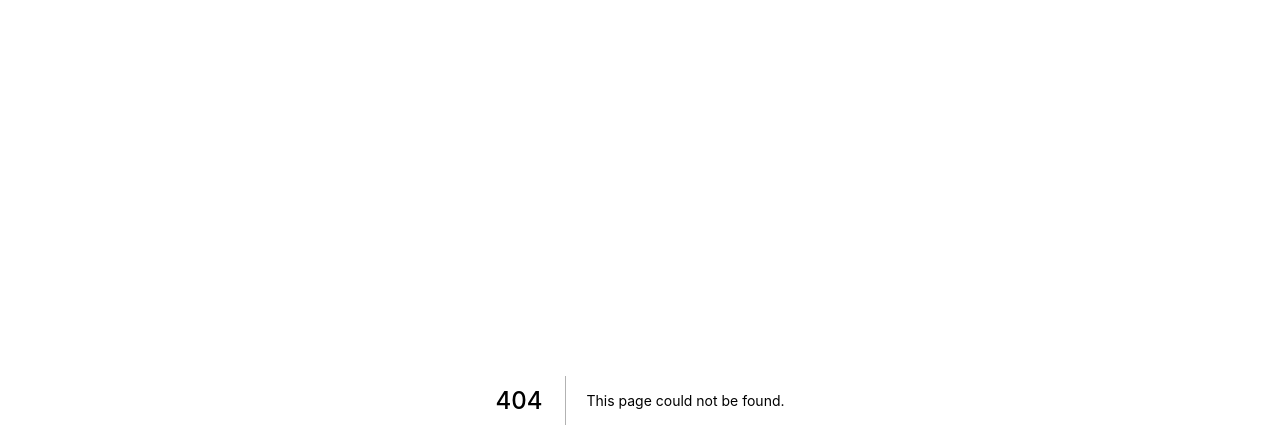
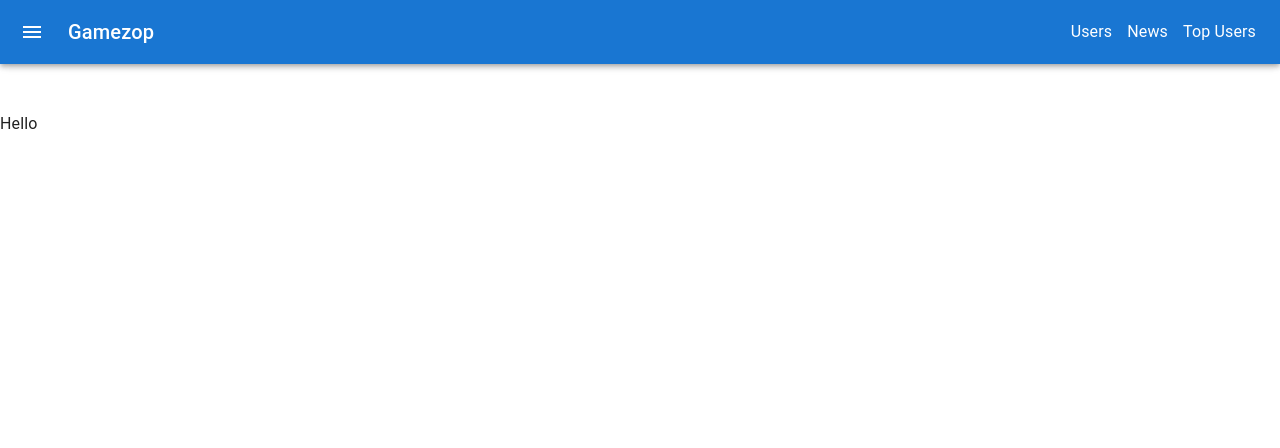
Before and after one commit to Greatgabbar/next-app-ts, a Next.js app: page /users in a window 1280 px wide. Before the commit this address had no page. Shown: the top 448 px of the page. Built offline with nearby package versions, Linux system fonts and the light colour scheme.

Commit message:
DONE : Navigation bar

```diff
--- /dev/null
+++ b/components/Nav/Nav.tsx
@@ -0,0 +1,194 @@
+import * as React from "react";
+import { styled, useTheme } from "@mui/material/styles";
+import Box from "@mui/material/Box";
+import Drawer from "@mui/material/Drawer";
+import CssBaseline from "@mui/material/CssBaseline";
+import MuiAppBar, { AppBarProps as MuiAppBarProps } from "@mui/material/AppBar";
+import Toolbar from "@mui/material/Toolbar";
+import List from "@mui/material/List";
+import Typography from "@mui/material/Typography";
+import Divider from "@mui/material/Divider";
+import IconButton from "@mui/material/IconButton";
+import MenuIcon from "@mui/icons-material/Menu";
+import ChevronLeftIcon from "@mui/icons-material/ChevronLeft";
+import ChevronRightIcon from "@mui/icons-material/ChevronRight";
+import ListItem from "@mui/material/ListItem";
+import ListItemIcon from "@mui/material/ListItemIcon";
+import ListItemText from "@mui/material/ListItemText";
+import NewspaperIcon from "@mui/icons-material/Newspaper";
+import HomeIcon from "@mui/icons-material/Home";
+import LogoutIcon from "@mui/icons-material/Logout";
+import Link from "next/link";
+
+const drawerWidth = 240;
+
+const Main = styled("main", { shouldForwardProp: (prop) => prop !== "open" })<{
+  open?: boolean;
+}>(({ theme, open }) => ({
+  flexGrow: 1,
+  padding: theme.spacing(3),
+  transition: theme.transitions.create("margin", {
+    easing: theme.transitions.easing.sharp,
+    duration: theme.transitions.duration.leavingScreen,
+  }),
+  marginLeft: `-${drawerWidth}px`,
+  ...(open && {
+    transition: theme.transitions.create("margin", {
+      easing: theme.transitions.easing.easeOut,
+      duration: theme.transitions.duration.enteringScreen,
+    }),
+    marginLeft: 0,
+  }),
+}));
+
+interface AppBarProps extends MuiAppBarProps {
+  open?: boolean;
+}
+
+const AppBar = styled(MuiAppBar, {
+  shouldForwardProp: (prop) => prop !== "open",
+})<AppBarProps>(({ theme, open }) => ({
+  transition: theme.transitions.create(["margin", "width"], {
+    easing: theme.transitions.easing.sharp,
+    duration: theme.transitions.duration.leavingScreen,
+  }),
+  ...(open && {
+    width: `calc(100% - ${drawerWidth}px)`,
+    marginLeft: `${drawerWidth}px`,
+    transition: theme.transitions.create(["margin", "width"], {
+      easing: theme.transitions.easing.easeOut,
+      duration: theme.transitions.duration.enteringScreen,
+    }),
+  }),
+}));
+
+const DrawerHeader = styled("div")(({ theme }) => ({
+  display: "flex",
+  alignItems: "center",
+  padding: theme.spacing(0, 1),
+  // necessary for content to be below app bar
+  ...theme.mixins.toolbar,
+  justifyContent: "flex-end",
+}));
+
+export default function PersistentDrawerLeft() {
+  const theme = useTheme();
+  const [open, setOpen] = React.useState(false);
+  //   const navigate = useNavigate()
+  const handleDrawerOpen = () => {
+    setOpen(true);
+  };
+
+  const handleDrawerClose = () => {
+    setOpen(false);
+  };
+
+  return (
+    <Box sx={{ display: "flex" }}>
+      <CssBaseline />
+      <AppBar position="fixed" open={open}>
+        <Toolbar>
+          <IconButton
+            color="inherit"
+            aria-label="open drawer"
+            onClick={handleDrawerOpen}
+            edge="start"
+            sx={{ mr: 2, ...(open && { display: "none" }) }}
+          >
+            <MenuIcon />
+          </IconButton>
+          <div
+            style={{
+              display: "flex",
+              width: "100%",
+              justifyContent: "space-between",
+              alignContent: "center",
+              alignItems: "center",
+            }}
+          >
+            <Typography variant="h6" noWrap component="div">
+              Gamezop
+            </Typography>
+            <div
+              style={{
+                display: "flex",
+                gap: "15px",
+              }}
+            >
+              <Link href="/users">
+                <a>Users</a>
+              </Link>
+              <Link href="/news">
+                <a>News</a>
+              </Link>
+              <Link href="/topusers">
+                <a>Top Users</a>
+              </Link>
+            </div>
+          </div>
+        </Toolbar>
+      </AppBar>
+      <Drawer
+        sx={{
+          width: drawerWidth,
+          flexShrink: 0,
+          "& .MuiDrawer-paper": {
+            width: drawerWidth,
+            boxSizing: "border-box",
+          },
+        }}
+        variant="persistent"
+        anchor="left"
+        open={open}
+      >
+        <DrawerHeader>
+          <IconButton onClick={handleDrawerClose}>
+            {theme.direction === "ltr" ? (
+              <ChevronLeftIcon />
+            ) : (
+              <ChevronRightIcon />
+            )}
+          </IconButton>
+        </DrawerHeader>
+        <Divider />
+        <List>
+          <Link href={"/users"}>
+            <a>
+              <ListItem button>
+                <ListItemIcon>
+                  <HomeIcon />
+                </ListItemIcon>
+                <ListItemText primary="Home" />
+              </ListItem>
+            </a>
+          </Link>
+          <Link href={"/news"}>
+            <a>
+              <ListItem button>
+                <ListItemIcon>
+                  <NewspaperIcon />
+                </ListItemIcon>
+                <ListItemText primary="News" />
+              </ListItem>
+            </a>
+          </Link>
+          <Link href={"/logout"}>
+            <a>
+              <ListItem button>
+                <ListItemIcon>
+                  <LogoutIcon />
+                </ListItemIcon>
+                <ListItemText primary="LogOut" />
+              </ListItem>
+            </a>
+          </Link>
+        </List>
+        <Divider />
+      </Drawer>
+      <Main open={open}>
+        <DrawerHeader />
+        {/* content */}
+      </Main>
+    </Box>
+  );
+}
--- a/pages/_app.tsx
+++ b/pages/_app.tsx
@@ -1,8 +1,14 @@
 import '../styles/globals.css'
 import type { AppProps } from 'next/app'
+import Nav from '../components/Nav/Nav'
 
 function MyApp({ Component, pageProps }: AppProps) {
-  return <Component {...pageProps} />
+  return (
+    <>
+    <Nav />
+    <Component {...pageProps} />
+    </>
+  )
 }
 
 export default MyApp
--- /dev/null
+++ b/pages/users/index.tsx
@@ -0,0 +1,9 @@
+import type { NextPage } from "next";
+import Head from "next/head";
+import Image from "next/image";
+
+const Users: NextPage = () => {
+  return <div>Hello</div>;
+};
+
+export default Users;
```
Also changed, not shown: package.json (+10 -2 lines), pages/index.tsx (+1 -59 lines), pages/news/index.tsx (added, +10 -0 lines), pages/topusers/index.tsx (added, +10 -0 lines), .eslintrc.json, 1 other file (tests, documents, lock files or other folders).
